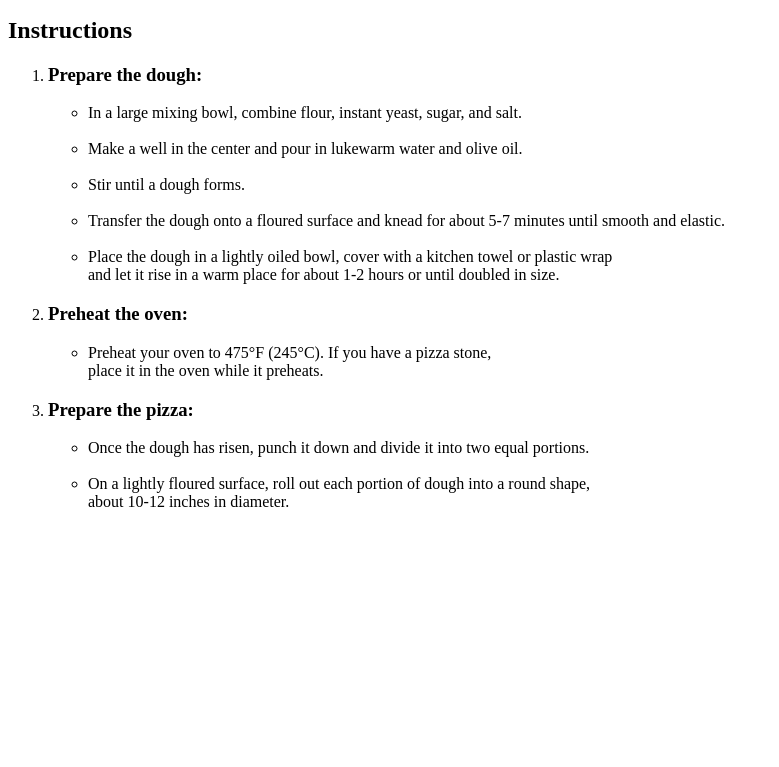
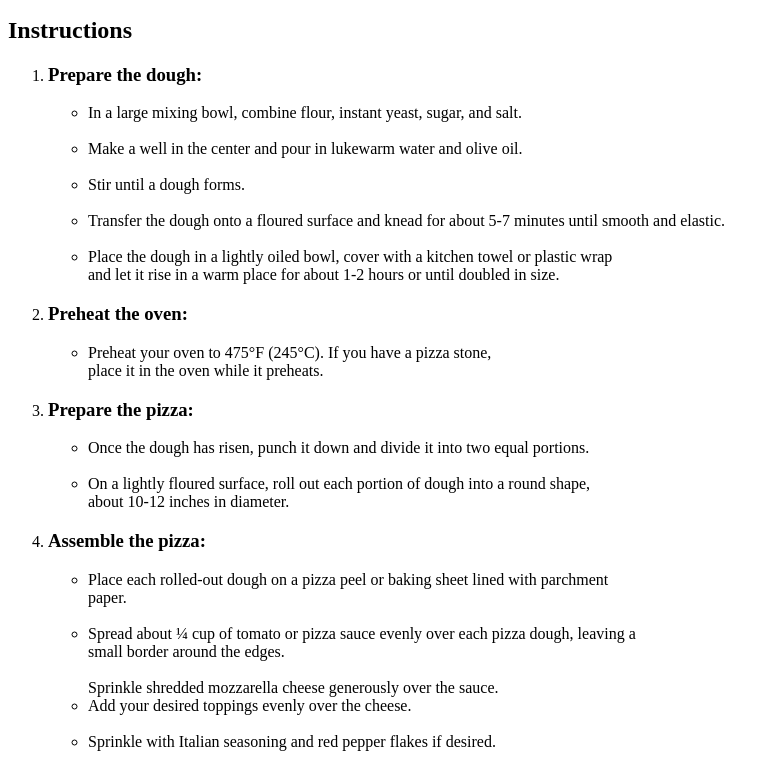
Before and after one commit to RyanBradley06/odin-recipes, a plain HTML site: page recipes/pizza.html in a window 1280 px wide. Shown: the part 952-1719 px from the top of the page, without its empty margins (0-779 px from the left). Before the commit the page ends 1479 px from the top, so only its background shows below. Drawn offline with Linux system fonts and the light colour scheme.

Commit message:
finished step 4

```diff
--- a/recipes/pizza.html
+++ b/recipes/pizza.html
@@ -32,6 +32,7 @@
                     <li>Red pepper flakes (optional)</li>
                 </ul>
 
+
         <h2>Instructions</h2>
                 <ol>
                     <li>
@@ -64,7 +65,20 @@
 
                     </li>
 
+                    <li>
+                        <h3>Assemble the pizza:</h3>
+                            <ul>
+                                <li>Place each rolled-out dough on a pizza peel or baking sheet lined with parchment <br>paper.</li>
+                                <br><li>Spread about ¼ cup of tomato or pizza sauce evenly over each pizza dough, leaving a <br>small border around the edges.</li>
+                                <br><l1>Sprinkle shredded mozzarella cheese generously over the sauce.</l1>
+                                <br><li>Add your desired toppings evenly over the cheese.</li>
+                                <br><li>Sprinkle with Italian seasoning and red pepper flakes if desired.</li>
 
+
+                            </ul>
+
+
+                    </li>
                 </ol>
 
         </body>
```
